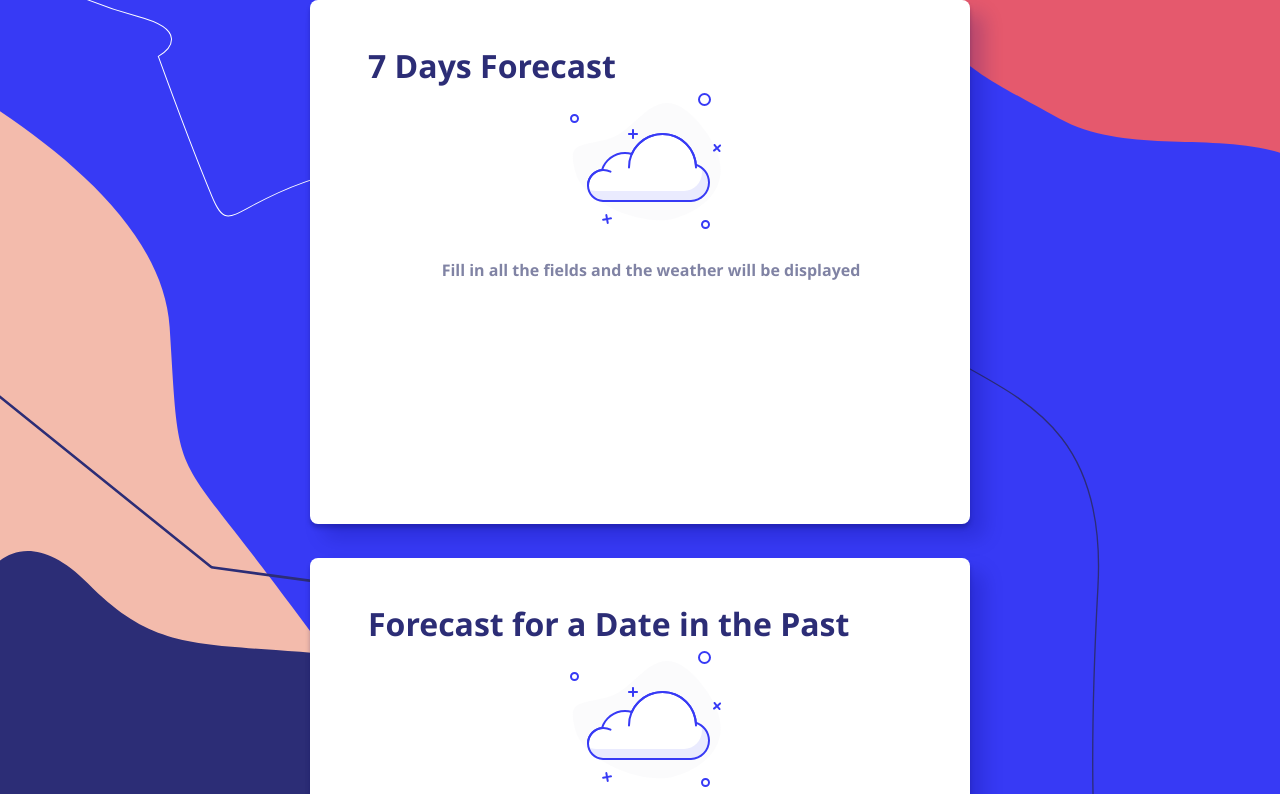
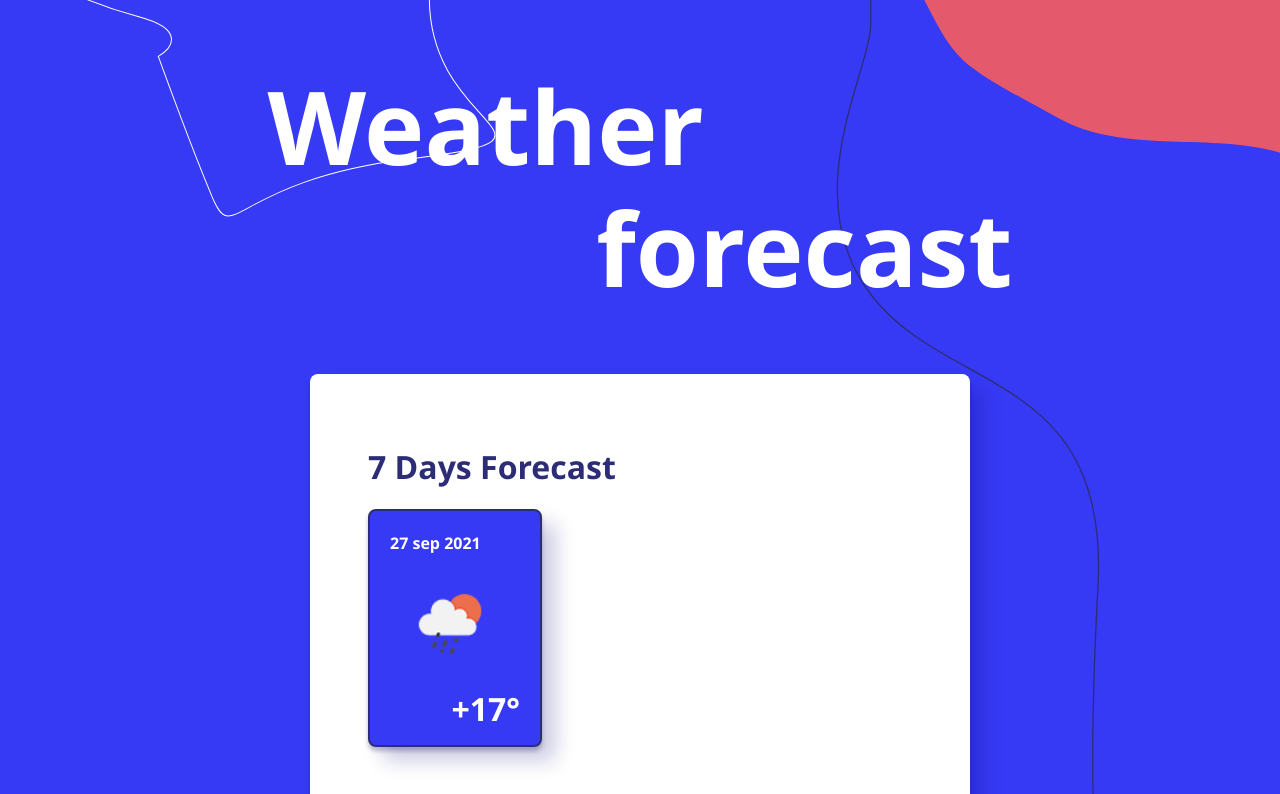
Before and after one commit to mmastya/weather-app, a React (Create React App) app: page / in a window 1280 px wide. Shown: the top 794 px of the page. Built offline with nearby package versions, Linux system fonts and the light colour scheme.

Commit message:
Реализован компонент отображения погоды для одной локации

```diff
--- a/src/App.css
+++ b/src/App.css
@@ -10,7 +10,6 @@
 
 body {
     width: 320rem;
-    height: 100vh;
     margin: 0;
     background-color: #373AF5;
     background-image: url("./static/images/Vector5.svg"), url("./static/images/Vector2.svg"), url("./static/images/Vector1.svg"), url("./static/images/Vector4.svg"), url("./static/images/Vector6.svg"), url("./static/images/Vector3.svg");
--- /dev/null
+++ b/src/components/pageTitle/PageTitle.css
@@ -0,0 +1,43 @@
+.page-title {
+    display: flex;
+    flex-direction: column;
+    align-items: center;
+    width: 243rem;
+    margin: 0 auto;
+}
+
+.page-title__weather {
+    align-self: flex-start;
+    font-family: var(--font-family);
+    font-style: normal;
+    font-weight: bold;
+    font-size: 32rem;
+    line-height: 32rem;
+    color: var(--color-text-white);
+}
+
+.page-title__forecast {
+    align-self: flex-end;
+    font-family: var(--font-family);
+    font-style: normal;
+    font-weight: bold;
+    font-size: 32rem;
+    line-height: 32rem;
+    color: var(--color-text-white);
+}
+
+@media (min-width: 1280px) {
+    .page-title {
+        width: 745rem;
+    }
+
+    .page-title__weather {
+        font-size: 102rem;
+        line-height: 122rem;
+    }
+
+    .page-title__forecast {
+        font-size: 102rem;
+        line-height: 122rem;
+    }
+}
--- /dev/null
+++ b/src/components/pageTitle/PageTitle.tsx
@@ -0,0 +1,13 @@
+import React from 'react'
+import './PageTitle.css'
+
+function PageTitle (props:any) {
+  return (
+    <div className="page-title">
+        <div className='page-title__weather'>{props.titleWeather}</div>
+        <div className='page-title__forecast'>{props.titleForecast}</div>
+    </div>
+  )
+}
+
+export default PageTitle
--- a/src/components/title/Title.tsx
+++ b/src/components/title/Title.tsx
@@ -4,7 +4,7 @@ import './Title.css'
 function Title (props:any) {
   return (
     <div className="title">
-        <h1 className='title__text'>{props.text}</h1>
+        <h2 className='title__text'>{props.text}</h2>
     </div>
   )
 }
--- /dev/null
+++ b/src/components/weatherCard/WeatherCard.css
@@ -0,0 +1,52 @@
+.weather-card {
+    width: 174rem;
+    padding: 20rem;
+    margin-right: 16rem;
+    background: var( --color-bg);
+    border: 2px solid #2C2D76;
+    box-sizing: border-box;
+    box-shadow: 0px 4px 4px rgba(4, 5, 73, 0.25), 14px 14px 20px rgba(5, 6, 114, 0.2);
+    border-radius: 8px;
+}
+
+.weather-card--alone {
+    width: 100%;
+}
+
+.weather-card__date {
+    padding-bottom: 9rem;
+    font-family: var(--font-family);
+    font-style: normal;
+    font-weight: bold;
+    font-size: 16rem;
+    line-height: 24rem;
+    color: var(--color-text-white);
+}
+
+.weather-card__icon {
+    width: 120rem;
+    height: 120rem;
+}
+
+.weather-card__degree {
+    padding-top: 9rem;
+    font-family: var(--font-family);
+    font-style: normal;
+    font-weight: bold;
+    font-size: 32rem;
+    line-height: 32rem;
+    color: var(--color-text-white);
+    text-align: end;
+}
+
+.weather-card__icon-container {
+    width: 120rem;
+    margin: 0 auto;
+}
+
+@media (min-width: 1280px) {
+    .weather-card__icon-container {
+        width: 160rem;
+        margin: 0 auto;
+    }
+}
--- /dev/null
+++ b/src/components/weatherCard/WeatherCard.tsx
@@ -0,0 +1,16 @@
+import React from 'react'
+import './WeatherCard.css'
+
+function WeatherCard (props:any) {
+  return (
+    <div className={props.isAlone ? 'weather-card weather-card--alone' : 'weather-card'}>
+        <div className='weather-card__date'>{props.date}</div>
+        <div className='weather-card__icon-container'>
+          <img className='weather-card__icon' src={props.weatherIcon} alt={props.alt}/>
+        </div>
+        <div className='weather-card__degree'>{props.degree}</div>
+    </div>
+  )
+}
+
+export default WeatherCard
--- a/src/components/whiteBox/WhiteBox.tsx
+++ b/src/components/whiteBox/WhiteBox.tsx
@@ -1,16 +1,19 @@
 import React from 'react'
 import { Placeholder } from '../placeholder/Placeholder'
 import Title from '../title/Title'
+import WeatherCard from '../weatherCard/WeatherCard'
 import WhiteBoxContainer from '../whiteBoxContainer/WhiteBoxContainer'
 import './WhiteBox.css'
+import sunCloud from '../../static/images/sun-cloud.svg'
 
 function WhiteBox (props:any) {
-  console.log(props)
+  const show = true
+
   return (
     <div className="white-box">
       <WhiteBoxContainer>
         <Title text={props.title}/>
-        <Placeholder/>
+        {show ? <WeatherCard isAlone={props.alone} date={'27 sep 2021'} weatherIcon={sunCloud} degree={'+17°'} alt={'солнце'}/> : <Placeholder/>}
       </WhiteBoxContainer>
     </div>
   )
--- a/src/components/whiteBoxContainer/WhiteBoxContainer.css
+++ b/src/components/whiteBoxContainer/WhiteBoxContainer.css
@@ -1,9 +1,9 @@
 .white-box-container{
-    padding: 32rem 36rem 0 24rem;
+    padding: 32rem 24rem 0 24rem;
 }
 
 @media (min-width: 1280px) {
     .white-box-container{
-        padding: 50rem 36rem 0 58rem;
+        padding: 50rem 58rem 0 58rem;
     }
 }
--- a/src/pages/WeatherAppPage.css
+++ b/src/pages/WeatherAppPage.css
@@ -1,15 +1,24 @@
+.weather-app-page {
+    padding-top: 32rem;
+}
+
 .weather-app-page__white-box-container{
     display: flex;
     flex-direction: column;
-    margin: 0 10rem;
+    margin: 25px 10rem 0rem 10rem;
 }
 .weather-app-page__white-box-container-mb {
     margin-bottom: 10rem;
 }
 
- @media (min-width: 1280px) {
+@media (min-width: 1280px) {
+    .weather-app-page {
+        padding-top: 65rem;
+        margin-bottom: 80rem;
+    }
+
     .weather-app-page__white-box-container{
-        margin: 0 310rem;
+        margin: 65px 310rem 0rem 310rem;
     }
     .weather-app-page__white-box-container-mb {
         margin-bottom: 34rem;
@@ -17,9 +26,14 @@
 }
 
 @media (min-width: 1440px) {
+    .weather-app-page {
+        padding-top: 65rem;
+        margin-bottom: 233rem;
+    }
+
     .weather-app-page__white-box-container{
         flex-direction: row;
-        margin: 0 41rem;
+        margin: 60px 41rem 0rem 41rem;
     }
     .weather-app-page__white-box-container-mb {
         margin-bottom: 0;
--- a/src/pages/WeatherAppPage.tsx
+++ b/src/pages/WeatherAppPage.tsx
@@ -1,13 +1,15 @@
 import React from 'react'
+import PageTitle from '../components/pageTitle/PageTitle'
 import WhiteBox from '../components/whiteBox/WhiteBox'
 import './WeatherAppPage.css'
 
 export function WeatherAppPage () {
   return (
     <div className="weather-app-page">
+      <PageTitle titleWeather={'Weather'} titleForecast={'forecast'}/>
       <div className='weather-app-page__white-box-container'>
         <div className='weather-app-page__white-box-container-mb'><WhiteBox title={'7 Days Forecast'}/></div>
-        <WhiteBox title={'Forecast for a Date in the Past'}/>
+        <WhiteBox alone={true} title={'Forecast for a Date in the Past'}/>
       </div>
     </div>
   )
```
Also changed, not shown: src/static/images/sun-cloud.svg (added).
